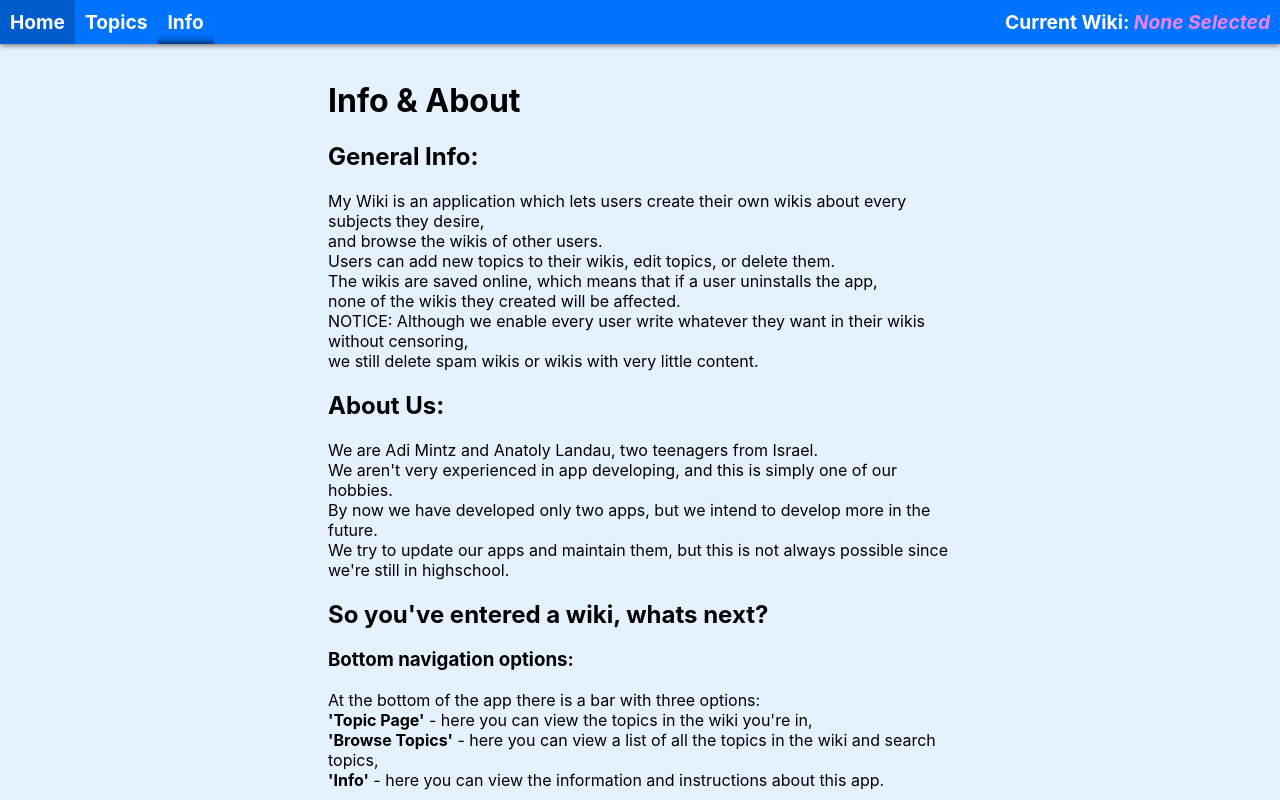
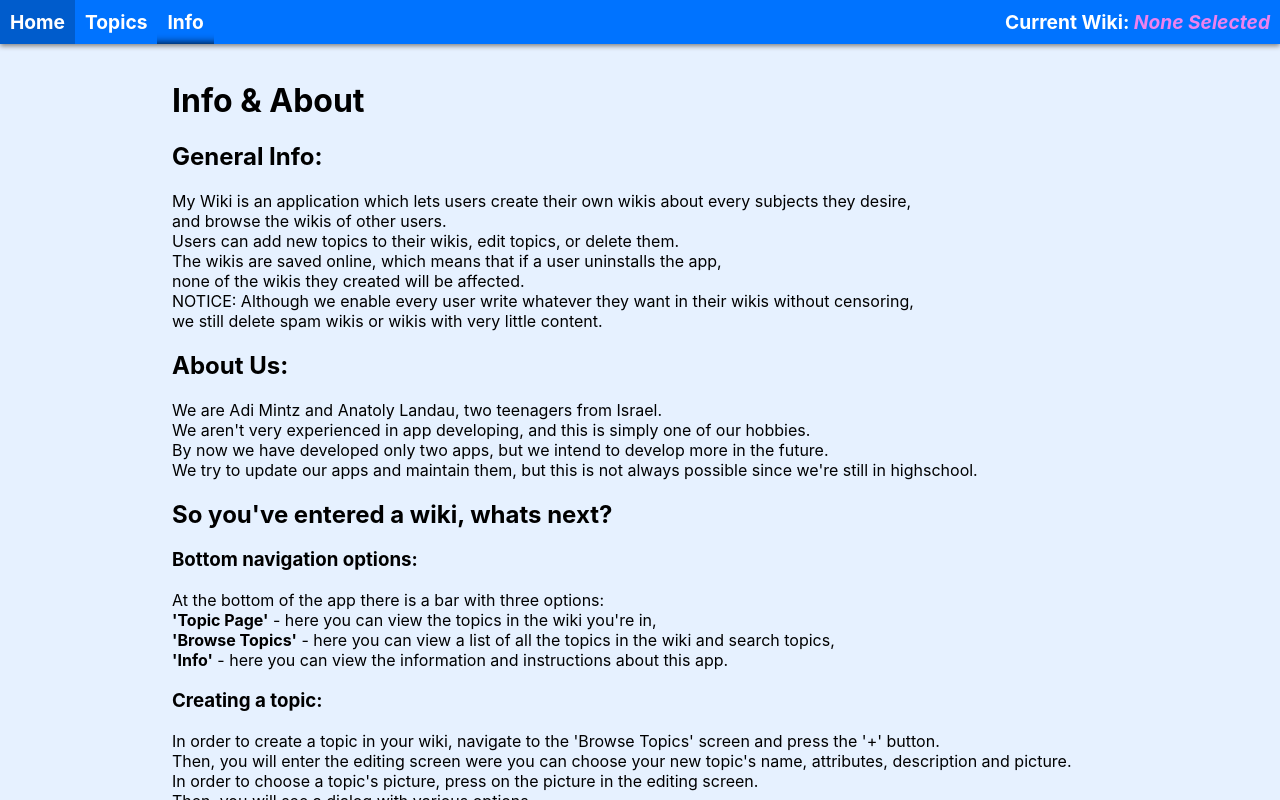
Before and after one commit to AzzMTZ/my-wiki-web, a React (Create React App) app: page /info in a window 1280 px wide. Shown: the top 800 px of the page. Built offline with nearby package versions, Linux system fonts and the light colour scheme.

Commit message:
Bug fixes

```diff
--- a/src/components/info/info.scss
+++ b/src/components/info/info.scss
@@ -1,6 +1,6 @@
 div.info {
 	margin: auto;
-	width: 50%;
+	width: 75%;
 	text-align: left;
 	span {
 		font-weight: bold;
--- a/src/components/topics.list/topics.list.scss
+++ b/src/components/topics.list/topics.list.scss
@@ -16,4 +16,9 @@
 			height: 350px;
 		}
 	}
+
+	.loading-topics {
+		width: min(100vw, 100vh);
+		object-fit: contain;
+	}
 }
--- a/src/components/topics.list/topics.list.view.tsx
+++ b/src/components/topics.list/topics.list.view.tsx
@@ -25,7 +25,7 @@ const TopicsListView: React.FC<TopicsListProps> = ({ topics, retrieved, selectTo
 			retrieved ? (
 				<h1>Oops, either there are no topics or there was a problem retrieving them...</h1>
 			) : (
-				<img src={loadingImage} alt="loading" />
+				<img className='loading-topics' src={loadingImage} alt="loading" />
 			)
 		) : (
 			<ul>
```
